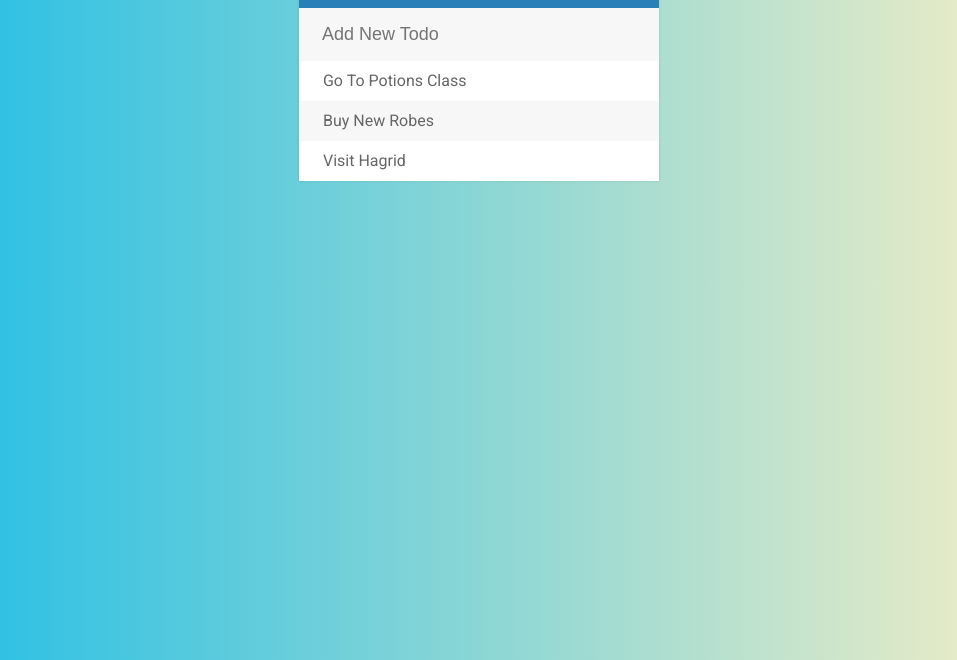
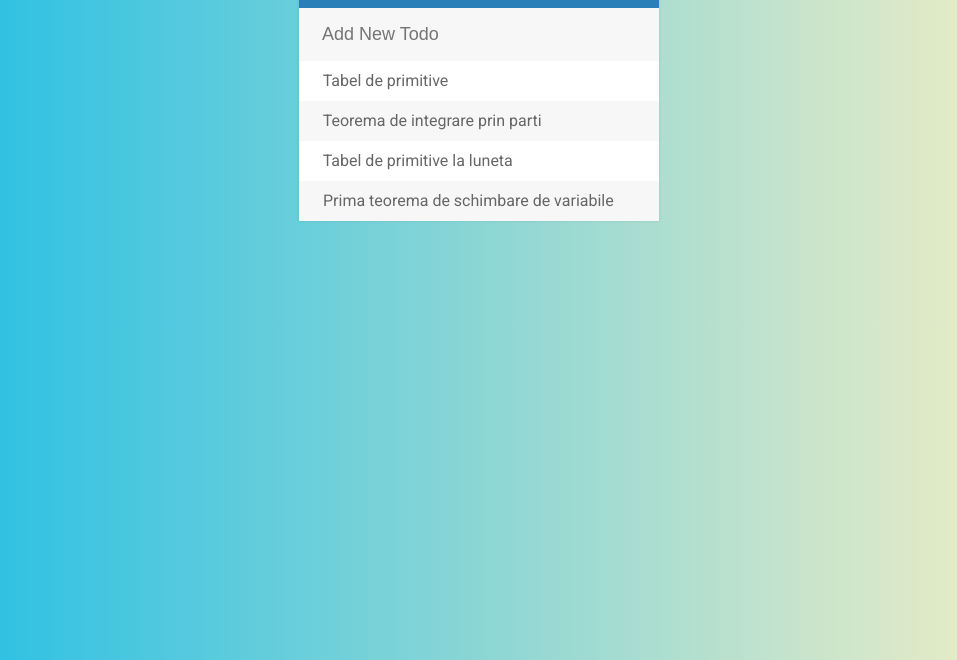
Before and after one commit to SilviuDN/todo-list, a plain HTML site: page index.html in a window 1280 px wide. Shown: the part 140-800 px from the top of the page, without its empty margins (161-1118 px from the left). Drawn offline with Linux system fonts and the light colour scheme.

Commit message:
moddified ToDos list

```diff
--- a/index.html
+++ b/index.html
@@ -14,9 +14,10 @@
 	<input type="text" placeholder="Add New Todo">
 
 	<ul>
-		<li><span><i class="fa fa-trash"></i></span> Go To Potions Class</li>
-		<li><span><i class="fa fa-trash"></i></span> Buy New Robes</li>
-		<li><span><i class="fa fa-trash"></i></span> Visit Hagrid</li>
+		<li><span><i class="fa fa-trash"></i></span> Tabel de primitive</li>
+		<li><span><i class="fa fa-trash"></i></span> Teorema de integrare prin parti</li>
+        <li><span><i class="fa fa-trash"></i></span> Tabel de primitive la luneta</li>
+        <li><span><i class="fa fa-trash"></i></span> Prima teorema de schimbare de variabile</li>
 	</ul>
 </div>
 
```
